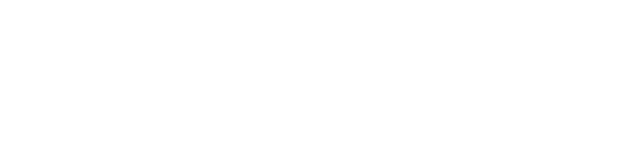
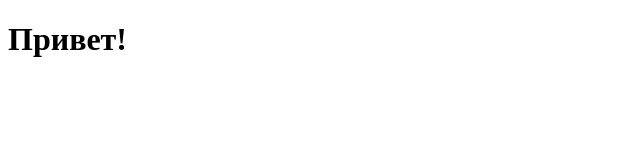
Before and after one commit to Ruslan85tim/first-project, a plain HTML site: page index.html in a window 1280 px wide. Shown: the whole page, without its empty margins (0-640 px from the left). Drawn offline with Linux system fonts and the light colour scheme.

Commit message:
мой второй коммит

```diff
--- a/index.html
+++ b/index.html
@@ -6,6 +6,6 @@
     <title>Document</title>
   </head>
   <body>
-    <p></p>
+    <h1 class="hello">Привет!</h1>
   </body>
 </html>
--- a/style.css
+++ b/style.css
@@ -0,0 +1,5 @@
+.hello {
+  display: flex;
+  font-size: 50px;
+  background-color: blue;
+}
```
